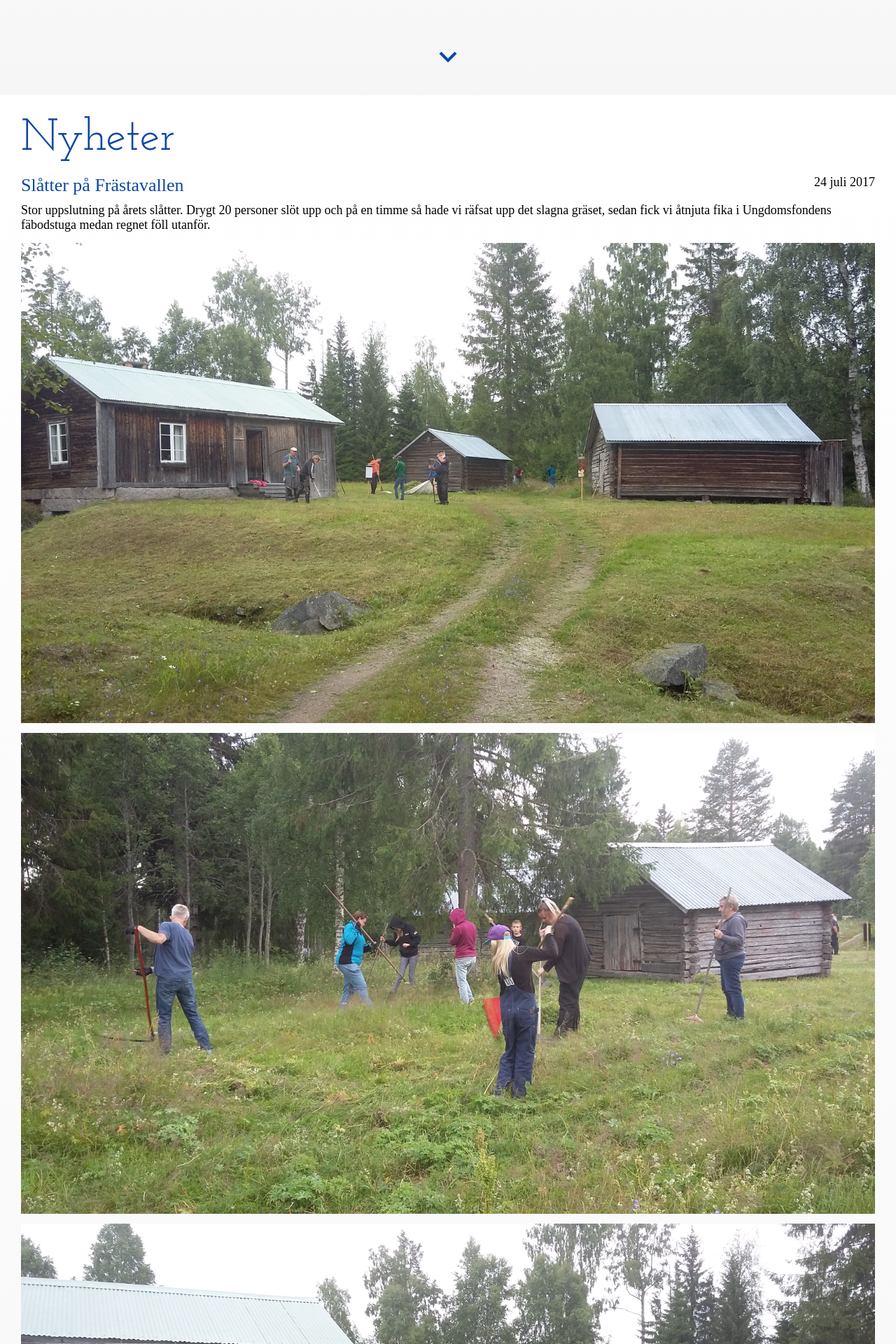
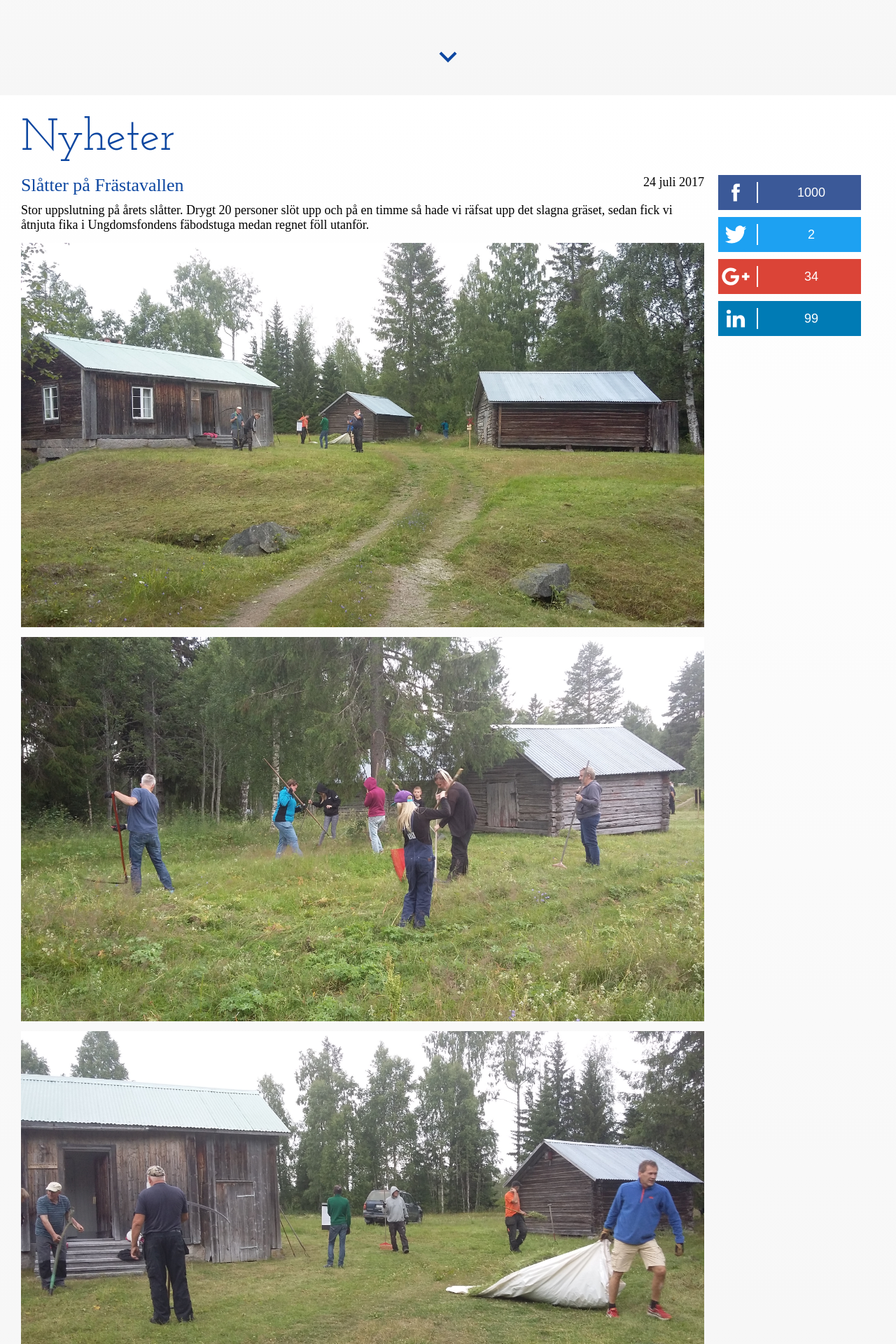
Before and after one commit to WeeRox/ungdomsfonden, a PHP site: page / in a window 1280 px wide. Shown: the part 664-2584 px from the top of the page at 70% size. Run offline with PHP 8.4, Linux system fonts and the light colour scheme; some libraries are stand-ins or nearby versions; some web fonts are replaced.

Commit message:
Fixed float problem

```diff
--- a/css/index.css
+++ b/css/index.css
@@ -88,7 +88,8 @@ body {
 }
 
 .news .content {
-  width: 100%;
+  width: 80%;
+  float: left;
 }
 
 .news .share {
```
